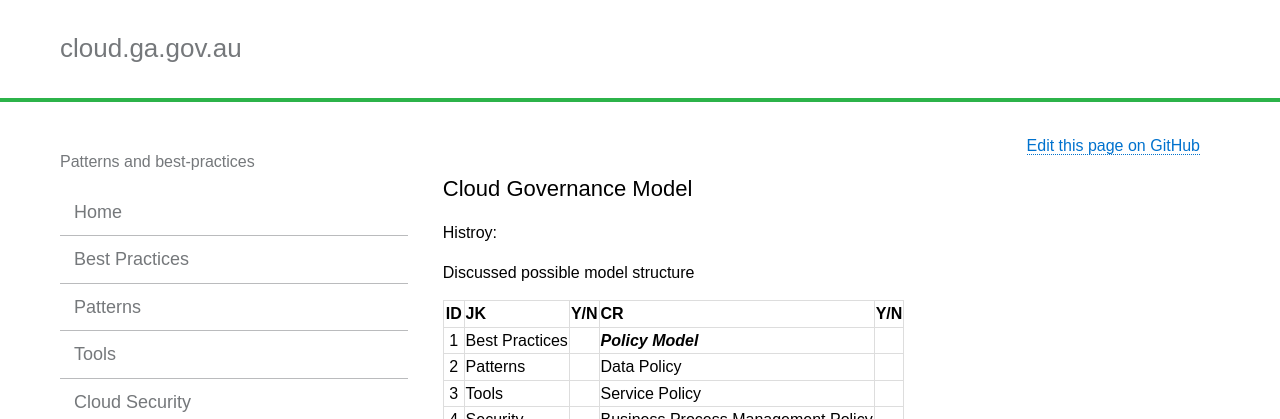
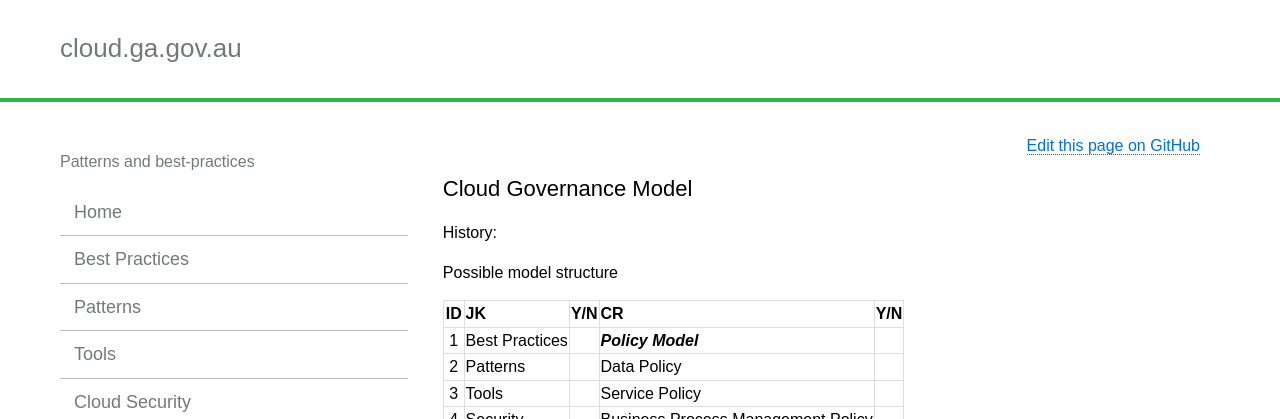
Before and after one commit to GeoscienceAustralia/cloud, a Jekyll site: the page built from docs/_pages/model.md, in a window 1280 px wide. Shown: the top 419 px of the page. Built offline with Jekyll 4.4.1, drawn with Linux system fonts in a browser that asks for light colours.

Commit message:
Update model.md

```diff
--- a/docs/_pages/model.md
+++ b/docs/_pages/model.md
@@ -4,9 +4,9 @@ layout: page
 permalink: model.html
 ---
 
-Histroy:
+History:
 
-Discussed possible model structure
+Possible model structure
 
 | ID  | JK                        | Y/N | CR                                              | Y/N |
 |:---:| :------------------------ |:---:| :---------------------------------------------- |:---:|
```
